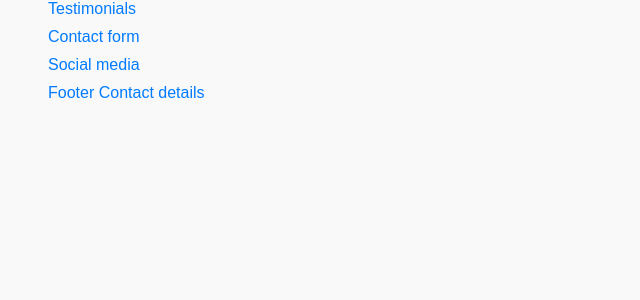
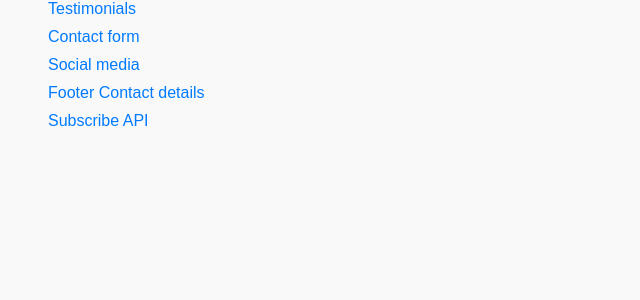
Before and after one commit to dhan2501/mpgBackend, a Django app: page / in a window 1280 px wide. Shown: the part 296-596 px from the top of the page, without its empty margins (0-640 px from the left). Run offline with Django 5.2, Linux system fonts and the light colour scheme.

Commit message:
Update home.html

```diff
--- a/templates/home.html
+++ b/templates/home.html
@@ -30,6 +30,8 @@
       <li><a href="/api/contact/">Contact form</a></li>
       <li><a href="/api/social-media/">Social media </a></li>
       <li><a href="/api/contactdetails/">Footer Contact details </a></li>
+      <li><a href="/api/subscribe/">Subscribe API</a></li>
+
 
   </ul>
 </body>
```
